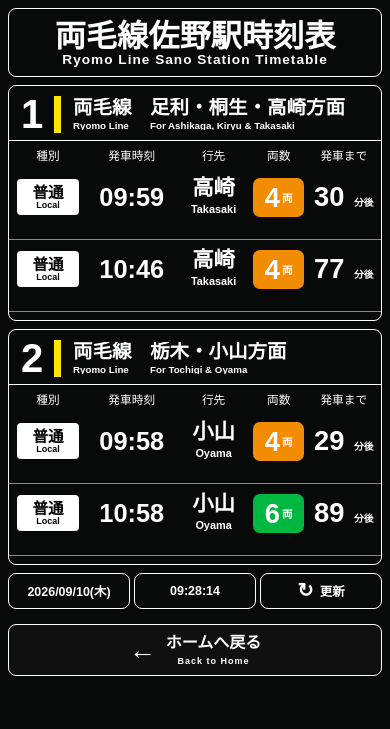
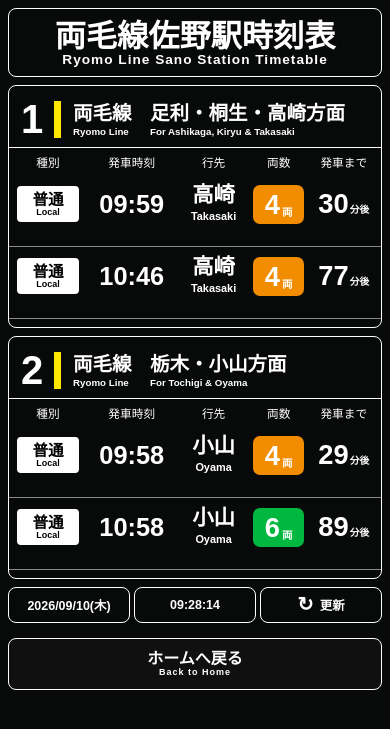
Before and after one commit to k1416465/Ryomo-Line-Timetable, a Flask app: page /station/sano in a window 390 px wide. Shown: the top 729 px of the page. Run offline with Flask 3, Linux system fonts and the light colour scheme.

Commit message:
Update style.css

````diff
--- a/static/style.css
+++ b/static/style.css
@@ -837,12 +853,13 @@ body {
     }
 }
 
-```css
+
 /* ==================================================
-   駅ページ
+    w y [ W
 ================================================== */
 
-/* ===== 全体 ===== */
+
+/* =====  S   ===== */
 
 .board {
     width: min(540px, 100%);
@@ -884,56 +901,75 @@ body {
     overflow: hidden;
 }
 
+
+/* =====    ʃw b _ [ ===== */
+
 .platform-header {
     display: flex;
     align-items: center;
-    min-height: 54px;
+
+    min-height: 62px;
+
     border-bottom: 1px solid #fff;
-    padding-bottom: 6px;
+
+    padding: 6px 0 8px;
+
     justify-content: flex-start;
+
     width: 100%;
 }
 
 
-/* ===== ホーム番号 ===== */
+/* =====  z [   ԍ  ===== */
 
 .platform-number {
     width: 48px;
     flex-shrink: 0;
+
     font-size: 46px;
     line-height: 1;
     font-weight: 800;
     text-align: center;
+
     padding-left: 7px;
 }
 
 
-/* ===== 黄色の縦線 ===== */
+/* =====    F ̏c   ===== */
 
 .yellow-bar {
     width: 8px;
     height: 42px;
+
     background: #ffe600;
+
     margin: 0 22px 0 4px;
+
     flex-shrink: 0;
 }
 
 
-/* ===== 方面表示 ===== */
+/* =====    ʕ\   ===== */
 
 .direction {
     text-align: left;
+
     min-width: 0;
+
     flex: 1;
 }
 
 .direction-jp {
     display: grid;
+
     grid-template-columns: 100px 1fr;
+
     column-gap: 12px;
+
     font-size: 27px;
     font-weight: 800;
-    line-height: 1;
+
+    line-height: 1.15;
 }
 
 .line-name {
@@ -1068,46 +1138,79 @@ body {
 
 .car-badge {
     min-width: 52px;
+
     width: 52px;
+
     max-width: 90%;
+
     height: 40px;
+
     padding: 0 4px;
+
     border-radius: 7px;
+
     display: flex;
+
     align-items: center;
+
     justify-content: center;
+
     gap: 2px;
+
     color: #fff;
 }
 
 .car-badge strong {
     color: #fff;
+
+    font-size: 31px;
+    font-weight: 900;
     line-height: 1;
 }
 
 .car-badge span {
     color: #fff;
+
     font-size: 11px;
+
     font-weight: 700;
-}
-
-
-/* ===== 残り時間 ===== */
+
+    line-height: 1;
+
+    position: relative;
+
+    top: 8px;
+}
+
+
+/* =====  c 莞   ===== */
 
 .remaining {
     white-space: nowrap;
+
+    display: flex;
+
+    align-items: baseline;
+
+    justify-content: center;
 }
 
 .remaining span {
-    margin-left: 4px;
+    margin-left: 1px;
+
     font-size: 11px;
+
     font-weight: 700;
-    align-self: flex-end;
-    margin-bottom: 8px;
-}
-
-
-/* ===== 両数カラー ===== */
+
+    line-height: 1;
+
+    align-self: auto;
+
+    margin-bottom: 0;
+}
+
+
+/* =====      J   [ ===== */
 
 .cars-green {
     background: #00b83f;
@@ -1230,52 +1370,57 @@ body {
 }
 
 .back-home-arrow {
-    font-size: 30px;
-    font-weight: 400;
-    line-height: 1;
-
-    margin-right: 14px;
+    display: none;
 }
 
 .back-home-text {
     display: flex;
+
     flex-direction: column;
+
     align-items: center;
 
-    line-height: 1.15;
+    line-height: 1;
 }
 
 .back-home-jp {
     font-size: 18px;
+
     font-weight: 900;
 }
 
 .back-home-en {
-    margin-top: 4px;
+    margin-top: 1px;
 
     font-size: 10px;
+
     font-weight: 600;
 
     letter-spacing: 1px;
 }
 
 
-/* ===== 本日の列車終了 ===== */
+/* =====  {   ̗ ԏI   ===== */
 
 .service-finished {
     min-height: 60px;
+
     display: flex;
+
     align-items: center;
     justify-content: center;
+
     text-align: center;
+
     font-size: 18px;
+
     font-weight: 700;
 }
 
 
 /* ==================================================
-   駅ページ
-   スマートフォン
+    w y [ W
+    X } [ g t H
 ================================================== */
 
 @media (max-width: 800px) {
@@ -1292,34 +1437,43 @@ body {
 
     .station-header h1 {
         font-size: clamp(25px, 8vw, 38px);
+
         line-height: 1;
     }
 
     .station-en {
         font-size: clamp(11px, 3.5vw, 17px);
+
         letter-spacing: 1px;
+
         white-space: nowrap;
     }
 
     .platform {
         margin-bottom: 8px;
+
         padding: 7px 0 8px;
     }
 
     .platform-header {
-        min-height: 48px;
-        padding-bottom: 5px;
+        min-height: 55px;
+
+        padding: 5px 0 7px;
     }
 
     .platform-number {
         width: 42px;
+
         font-size: 40px;
+
         padding-left: 4px;
     }
 
     .yellow-bar {
         width: 7px;
+
         height: 37px;
+
         margin: 0 12px 0 3px;
     }
 
@@ -1329,8 +1483,12 @@ body {
 
     .direction-jp {
         grid-template-columns: 70px 1fr;
+
         column-gap: 7px;
+
         font-size: clamp(17px, 5vw, 24px);
+
+        line-height: 1.15;
     }
 
     .line-name {
@@ -1403,21 +1571,42 @@ body {
 
     .car-badge span {
         font-size: clamp(9px, 2.7vw, 11px);
+
+        line-height: 1;
+
+        position: relative;
+
+        top: 8px;
+
+        transform: none;
     }
 
     .remaining strong {
         font-size: clamp(24px, 7vw, 31px);
     }
 
+    .remaining {
+        display: flex;
+
+        align-items: baseline;
+
+        justify-content: center;
+    }
+
     .remaining span {
-        margin-left: 2px;
+        margin-left: 1px;
+
         font-size: clamp(8px, 2.5vw, 11px);
-        margin-bottom: 6px;
+
+        line-height: 1;
+
+        margin-bottom: 0;
     }
 
     .note,
     .empty-note {
         font-size: 7px;
+
         padding-left: 5px;
         padding-right: 5px;
     }
@@ -1439,21 +1631,26 @@ body {
     }
 
 
-    /* ===== ホームへ戻る ===== */
+    /* =====  z [   ֖߂ ===== */
 
     .back-home-area {
         margin-top: 15px;
+
         margin-bottom: 15px;
     }
 
     .back-home-button {
         min-height: 52px;
+
         padding: 8px 15px;
     }
 
     .back-home-arrow {
-        font-size: 27px;
-        margin-right: 10px;
+        display: none;
+    }
+
+    .back-home-text {
+        line-height: 1;
     }
 
     .back-home-jp {
@@ -1461,6 +1658,8 @@ body {
     }
 
     .back-home-en {
+        margin-top: 1px;
+
         font-size: 9px;
     }
 
````
Also changed, not shown: other parts of static/style.css (+227 -109 lines).
